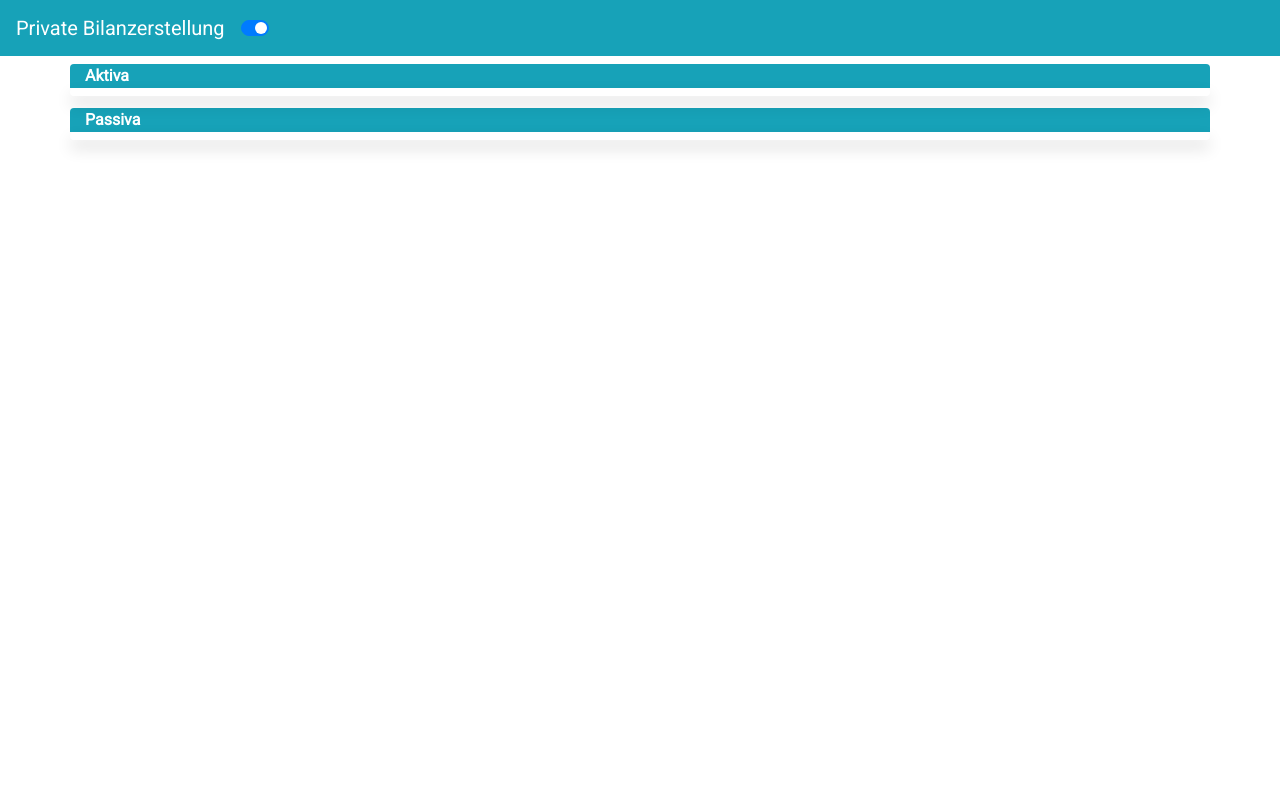
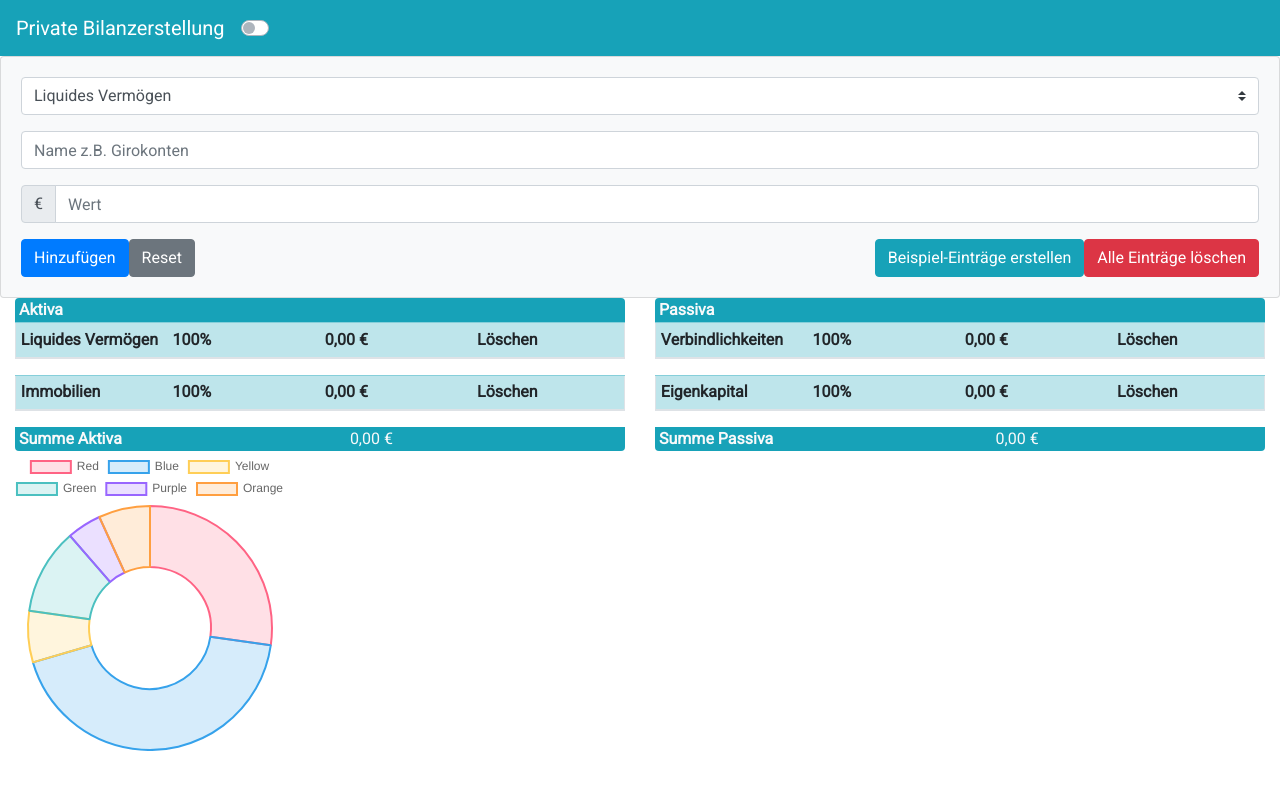
Before and after one commit to afshad1/pbs, a Vue app: page / in a window 1280 px wide. Shown: the top 790 px of the page. Built offline with nearby package versions, Linux system fonts and the light colour scheme.

Commit message:
added charts

```diff
--- a/package.json
+++ b/package.json
@@ -10,9 +10,11 @@
   "dependencies": {
     "bootstrap": "^4.4.1",
     "bootstrap-vue": "^2.6.0",
+    "chart.js": "^2.9.3",
     "core-js": "^3.6.4",
     "uuid": "^7.0.2",
     "vue": "^2.6.11",
+    "vue-chartjs": "^3.5.0",
     "vue-router": "^3.1.6"
   },
   "devDependencies": {
--- a/src/App.vue
+++ b/src/App.vue
@@ -12,18 +12,17 @@
     <PBSTable v-show="!cardView"/>
 
     <PBSCards v-show="cardView"/>
+
   </div>
 </template>
 
 <script>
-// import { pbsStore } from '@/pbsStore';
 import PBSForm from './components/PBSForm.vue';
 import PBSTable from './components/PBSTable.vue';
 import PBSCards from './components/PBSCards.vue';
 
 export default {
   name: 'App',
-  pbsData: [],
   components: {
     PBSForm,
     PBSTable,
@@ -31,8 +30,7 @@ export default {
   },
   data() {
     return {
-      STORAGE_KEY: 'pbsStorage',
-      cardView: true,
+      cardView: false,
     };
   },
   methods: {
--- a/src/components/PBSCards.vue
+++ b/src/components/PBSCards.vue
@@ -20,16 +20,16 @@
                 :footer="formatCurrency(p.value)"
                 @click="modalShow = !modalShow"
               >
-            <b-card-body><a href="#" class="stretched-link"></a></b-card-body>
+                <b-card-body>
+                  <a href="#" class="stretched-link"></a>
+                </b-card-body>
               </b-card>
-            <b-modal v-model="modalShow" >Todo</b-modal>
+              <b-modal v-model="modalShow">Todo</b-modal>
             </b-card-group>
           </b-col>
         </b-row>
       </b-container>
     </template>
-
-
   </div>
 </template>
 
@@ -55,12 +55,6 @@ export default {
       };
       return objectLiteral[val];
     },
-    filterPbs(value, filter) {
-      if (value.type === filter) {
-        return false;
-      }
-      return false;
-    },
     ...mutations
   },
   computed: {
--- /dev/null
+++ b/src/components/PBSChart.vue
@@ -0,0 +1,100 @@
+<script>
+import { Doughnut } from 'vue-chartjs'
+import { getters, actions, mutations } from "@/pbsStore";
+
+export default {
+  extends: Doughnut,
+  name: "PBSChart",
+  data() {
+    return {
+      chartData: {
+        labels: ['Red', 'Blue', 'Yellow', 'Green', 'Purple', 'Orange'],
+        datasets: [{
+            label: '# of Votes',
+            data: [12, 19, 3, 5, 2, 3],
+            backgroundColor: [
+                'rgba(255, 99, 132, 0.2)',
+                'rgba(54, 162, 235, 0.2)',
+                'rgba(255, 206, 86, 0.2)',
+                'rgba(75, 192, 192, 0.2)',
+                'rgba(153, 102, 255, 0.2)',
+                'rgba(255, 159, 64, 0.2)'
+            ],
+            borderColor: [
+                'rgba(255, 99, 132, 1)',
+                'rgba(54, 162, 235, 1)',
+                'rgba(255, 206, 86, 1)',
+                'rgba(75, 192, 192, 1)',
+                'rgba(153, 102, 255, 1)',
+                'rgba(255, 159, 64, 1)'
+            ],
+            borderWidth: 2
+        }],
+      },
+      options: {
+        maintainAspectRatio: false,
+        tooltips: {
+            callbacks: {
+              label: function(tooltipItem, data) {
+                var label = data.labels[tooltipItem.index]
+                if (label) {
+                  label += ': ';
+                }
+                label += data.datasets[tooltipItem.datasetIndex].data[tooltipItem.index].toLocaleString("de-DE",{style:"currency", currency:"EUR"})
+                return label;
+              }
+            }
+        }
+      },
+    };
+  },
+  methods: {
+    testMethod() {
+      // console.log(this.pbsdata);
+    },
+    ...mutations
+  },
+  computed: {
+    aktivaChartData() {
+      const aktivaPbs = this.pbsDataFilter('cat', 'aktiva');
+      const aktivaLabels = aktivaPbs.map((x) => x.name);
+      const aktivaData = this.getChartValues('aktiva');
+      const aktivaChartdata = {
+        labels: aktivaLabels,
+        datasets: [{
+          label: 'Aktiva',
+          data: aktivaData,
+          backgroundColor: [
+            'rgba(255, 99, 132, 1)',
+            'rgba(54, 162, 235, 1)',
+            'rgba(255, 206, 86, 1)',
+            'rgba(75, 192, 192, 1)',
+            'rgba(153, 102, 255, 1)',
+            'rgba(255, 159, 64, 1)'
+          ],
+          borderColor: [
+            'rgba(255, 99, 132, 1)',
+            'rgba(54, 162, 235, 1)',
+            'rgba(255, 206, 86, 1)',
+            'rgba(75, 192, 192, 1)',
+            'rgba(153, 102, 255, 1)',
+            'rgba(255, 159, 64, 1)'
+          ],
+        }],
+      }
+      return aktivaChartdata;
+    },
+    ...getters
+  },
+  created() {
+    // fetching data from pbsStore at creation
+    actions.fetchDataFromLocalStorage();
+  },
+  mounted() {
+    this.renderChart(this.chartData, this.options);
+  },
+};
+</script>
+
+<style scoped>
+</style>
--- a/src/components/PBSForm.vue
+++ b/src/components/PBSForm.vue
@@ -75,6 +75,7 @@ export default {
           label: 'Passiva',
           options: [
             { value: { key: 'verbind', cat: 'passiva' }, text: 'Verbindlichkeiten' },
+            { value: { key: 'eigenkapital', cat: 'passiva' }, text: 'Eigenkapital' },
           ],
         },
       ],
@@ -123,21 +124,21 @@ export default {
           cat: 'aktiva',
           type: 'liq',
           name: 'Girokonten',
-          value: '100000',
+          value: '10000',
         },
         {
           id: uuidv4(),
           cat: 'aktiva',
           type: 'liq',
           name: 'Festgelder',
-          value: '100000',
+          value: '5000',
         },
         {
           id: uuidv4(),
           cat: 'aktiva',
           type: 'liq',
           name: 'Sparbücher',
-          value: '100000',
+          value: '3000',
         },
         {
           id: uuidv4(),
@@ -153,10 +154,23 @@ export default {
           name: 'Eigengenutzte Immobilien',
           value: '150000',
         },
+        {
+          id: uuidv4(),
+          cat: 'passiva',
+          type: 'verbind',
+          name: 'Darlehen',
+          value: '20000',
+        },
+        {
+          id: uuidv4(),
+          cat: 'passiva',
+          type: 'eigenkapital',
+          name: 'Eigenkapital',
+          value: '48000',
+        },
       ];
       mutations.addPbsData(sample);
     },
-    setPbsData: mutations.setPbsData,
   },
 };
 </script>
--- a/src/components/PBSTable.vue
+++ b/src/components/PBSTable.vue
@@ -9,10 +9,6 @@
             <b>{{ k.text }}</b>
           </div>
           <div v-for="type in types" :key="type.value">
-            <!-- TODO: Select row parameters for b-table
-            selectable
-            select-mode="single"
-            @row-selected="onRowSelected"-->
             <b-table
               outlined
               small
@@ -30,23 +26,8 @@
                 <div class>{{ type.text }}</div>
               </template>
 
-              <!-- TODO: Display calculated sum of Percent in header -->
-              <!-- <template v-slot:head(percent)>
-              {{ calcKatPercent() }}
-              </template>-->
-
               <!-- Display calculated sum of Value in header -->
               <template v-slot:head(value)>{{ calcTypeSum( type.value ) }}</template>
-
-              <!-- TODO: Display input on row selected -->
-              <!-- <template v-slot:cell(value)="data">
-              <template v-if="true">
-                <b-input></b-input>
-              </template>
-              <template v-else>
-              {{ data.item.value }}
-              </template>
-              </template>-->
 
               <!-- Display delete button in cells -->
               <template v-slot:cell(delete)="data">
@@ -60,7 +41,9 @@
       </b-row>
       <b-row>
         <b-col v-for="k in cats" :key="k.value">
-          <div class="px-1 bg-info text-light d-flex flex-row justify-content-between rounded-bottom">
+          <div
+            class="px-1 bg-info text-light d-flex flex-row justify-content-between rounded-bottom"
+          >
             <div class="d-flex">
               <b>Summe {{ k.text }}</b>
             </div>
@@ -68,6 +51,9 @@
             <div class="d-flex inline"></div>
           </div>
         </b-col>
+      </b-row>
+      <b-row>
+        <PBSChart :width="300" :height="300"/>
       </b-row>
       <!-- <b-button class="float-left" type="button" @click="debugInfo" variant="info">
         Debug
@@ -78,11 +64,16 @@
 
 <script>
 import { getters, actions, mutations } from "@/pbsStore";
+import PBSChart from './PBSChart.vue';
 
 export default {
+  components: {
+    PBSChart,
+  },
   name: "PBSTable",
   data() {
     return {
+      loaded: false,
       fields: [
         { key: "name", label: "Name" },
         {
@@ -145,41 +136,15 @@ export default {
     },
     ...mutations,
     ...actions
-    // On select row event
-    // onRowSelected(items) {
-    //   console.log(items);
-    // },
   },
   computed: {
-    // TODO: Get unique values of types and pass to ForEach of b-table.
-    // Goal is that tables are not shown if there are no items with a type
-
-    // typesInPbsdata() {
-    //   // const uniqueValues = [...new Set(this.pbsdata.map((x) => x.type))];
-    //   // const uniqueValues = Array.from(new Set(this.pbsdata.map((item) => item.type)));
-    //   const unique = [];
-    //   const distinct = [];
-    //   for (let i = 0; i < this.pbsdata.length; i += 1) {
-    //     if (!unique[this.pbsdata[i].type]) {
-    //       const uniqueVal = { type: this.pbsdata[i].type, cat: this.pbsdata[i].cat };
-    //       // distinct.push(this.pbsdata[i].type);
-    //       // distinct.push(this.pbsdata[i].cat);
-    //       distinct.push(uniqueVal);
-
-    //       unique[this.pbsdata[i].type] = 1;
-    //     }
-    //   }
-    //   // console.log(distinct);
-    //   return distinct;
-    // },
-
     //  setting computed variable from getter in pbsStore
     ...getters // including all getters from pbsStore e.g. pbsData()
   },
   created() {
     // fetching data from pbsStore at creation
     actions.fetchDataFromLocalStorage();
-  }
+  },
 };
 </script>
 
--- a/src/pbsStore.js
+++ b/src/pbsStore.js
@@ -11,6 +11,7 @@ export const pbsStore = Vue.observable({
     { text: 'Liquides Vermögen', value: 'liq', cat: 'aktiva' },
     { text: 'Immobilien', value: 'immo', cat: 'aktiva' },
     { text: 'Verbindlichkeiten', value: 'verbind', cat: 'passiva' },
+    { text: 'Eigenkapital', value: 'eigenkapital', cat: 'passiva' },
   ],
   data: [
     // {
@@ -54,16 +55,23 @@ export const pbsStore = Vue.observable({
 export const getters = {
   pbsData: () => pbsStore.data,
   pbsDataFilter: () => (attr, filter) => {
-    const newarray = pbsStore.data.filter(function (el) {
+    return pbsStore.data.filter(function (el) {
       return el[attr] === filter;
     })
-    return newarray;
   },
   cats: () => pbsStore.cats,
   types: () => pbsStore.types,
   getTypeText: () => (type) => {
     const res = pbsStore.types.find((search) => search.value === type);
     return res.text;
+  },
+  getChartValues: () => () => {
+    let catData = pbsStore.data.filter(function (el) {
+      return el['cat'] === 'aktiva';
+    });
+    // let catData = getters.pbsDataFilter('cat', 'aktiva');
+    const catValues = catData.map((x) => parseInt(x.value))
+    return catValues;
   },
 };
 
@@ -76,7 +84,7 @@ export const mutations = {
   // add form data (array) to pbsStore.data and set localStorage
   addPbsData(data) {
     data.forEach((p) => pbsStore.data.push(p));
-    this.setPbsData(pbsStore.data);
+    this.setData(pbsStore.data);
   },
   deletePbsData(item) {
     // delete pbs data and set localStorage
@@ -88,7 +96,7 @@ export const mutations = {
   deletePbsAll() {
     // delete all pbs data
     pbsStore.data.splice(0, pbsStore.data.length);
-    this.setPbsData(pbsStore.data);
+    this.setData(pbsStore.data);
   },
 };
 
```
Also changed, not shown: 1 other file (tests, documents, lock files or other folders). Lines whose indentation alone changed are shown as unchanged.
